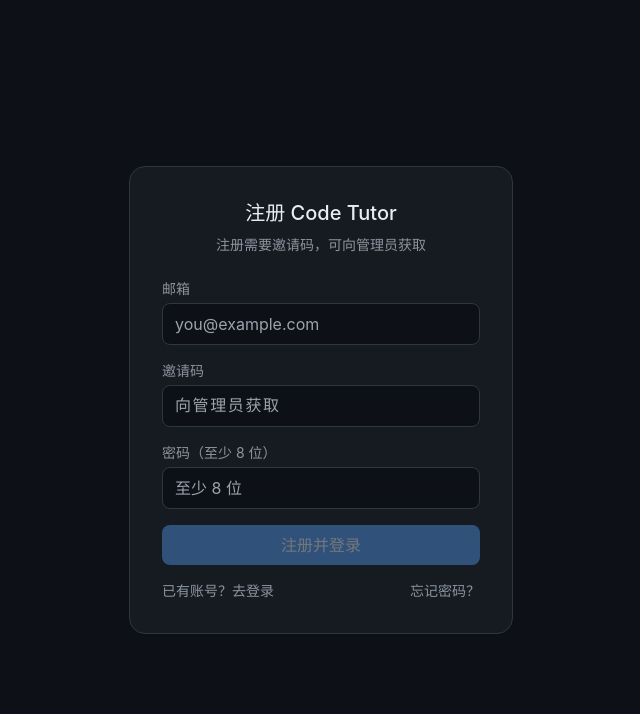
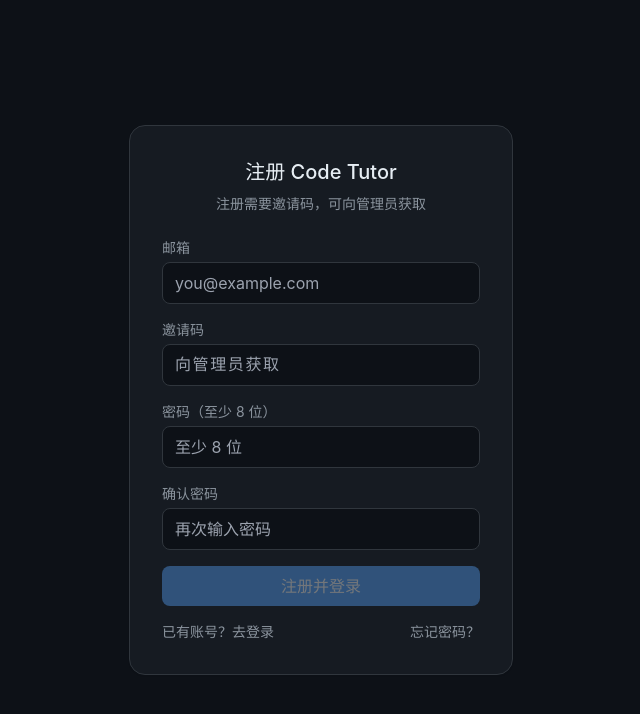
Before and after one commit to YanzheShi/code-tutor-agent, a React (Vite) app in the folder frontend/: page / in a window 1280 px wide. Both pictures are taken after a click on the button "没有账号？注册一个". Shown: the top 714 px of the page, without its empty margins (319-959 px from the left). Built offline with nearby package versions, Linux system fonts and the light colour scheme; no server answers.

Commit message:
feat(register): 增加确认密码输入框

```diff
--- a/frontend/src/api/auth.ts
+++ b/frontend/src/api/auth.ts
@@ -72,11 +72,21 @@
   return data.user;
 }
 
-export async function register(email: string, password: string, inviteCode: string): Promise<AuthUser> {
+export async function register(
+  email: string,
+  password: string,
+  confirmPassword: string,
+  inviteCode: string,
+): Promise<AuthUser> {
   const r = await authFetch(`${API_BASE}/auth/register`, {
     method: 'POST',
     headers: { 'Content-Type': 'application/json' },
-    body: JSON.stringify({ email, password, invite_code: inviteCode.trim().toUpperCase() }),
+    body: JSON.stringify({
+      email,
+      password,
+      confirm_password: confirmPassword,
+      invite_code: inviteCode.trim().toUpperCase(),
+    }),
   });
   const data = await r.json().catch(() => ({}));
   if (!r.ok) throw new Error(data?.detail || '注册失败');
--- a/frontend/src/components/LoginScreen.tsx
+++ b/frontend/src/components/LoginScreen.tsx
@@ -10,6 +10,7 @@
   const [mode, setMode] = useState<'login' | 'register' | 'forgot'>('login');
   const [email, setEmail] = useState('');
   const [password, setPassword] = useState('');
+  const [confirmPassword, setConfirmPassword] = useState('');
   const [inviteCode, setInviteCode] = useState('');
   const [busy, setBusy] = useState(false);
   const [error, setError] = useState('');
@@ -21,6 +22,7 @@
   const canSubmit =
     email.includes('@') &&
     password.length >= (mode === 'register' ? 8 : 1) &&
+    (mode !== 'register' || (confirmPassword.length >= 8 && confirmPassword === password)) &&
     (mode !== 'register' || inviteCode.trim().length >= 4) &&
     !busy;
 
@@ -72,7 +74,11 @@
       if (mode === 'login') {
         await login(email.trim(), password);
       } else {
-        await register(email.trim(), password, inviteCode);
+        if (confirmPassword !== password) {
+          setError('两次输入的密码不一致');
+          return;
+        }
+        await register(email.trim(), password, confirmPassword, inviteCode);
       }
       onLoggedIn();
     } catch (err) {
@@ -139,6 +145,20 @@
                 autoComplete={mode === 'login' ? 'current-password' : 'new-password'}
               />
             </div>
+            {mode === 'register' && (
+              <div>
+                <label className="mb-1 block text-sm text-ct-muted">确认密码</label>
+                <input
+                  type="password"
+                  required
+                  value={confirmPassword}
+                  onChange={(e) => setConfirmPassword(e.target.value)}
+                  placeholder="再次输入密码"
+                  className={`${inputCls} ${confirmPassword && confirmPassword !== password ? 'border-red-300' : ''}`}
+                  autoComplete="new-password"
+                />
+              </div>
+            )}
 
             {error && (
               <div className="rounded-lg border border-red-300 bg-red-50 px-3 py-2 text-sm text-red-600">
```
Also changed, not shown: 2 other files (tests, documents, lock files or other folders).
